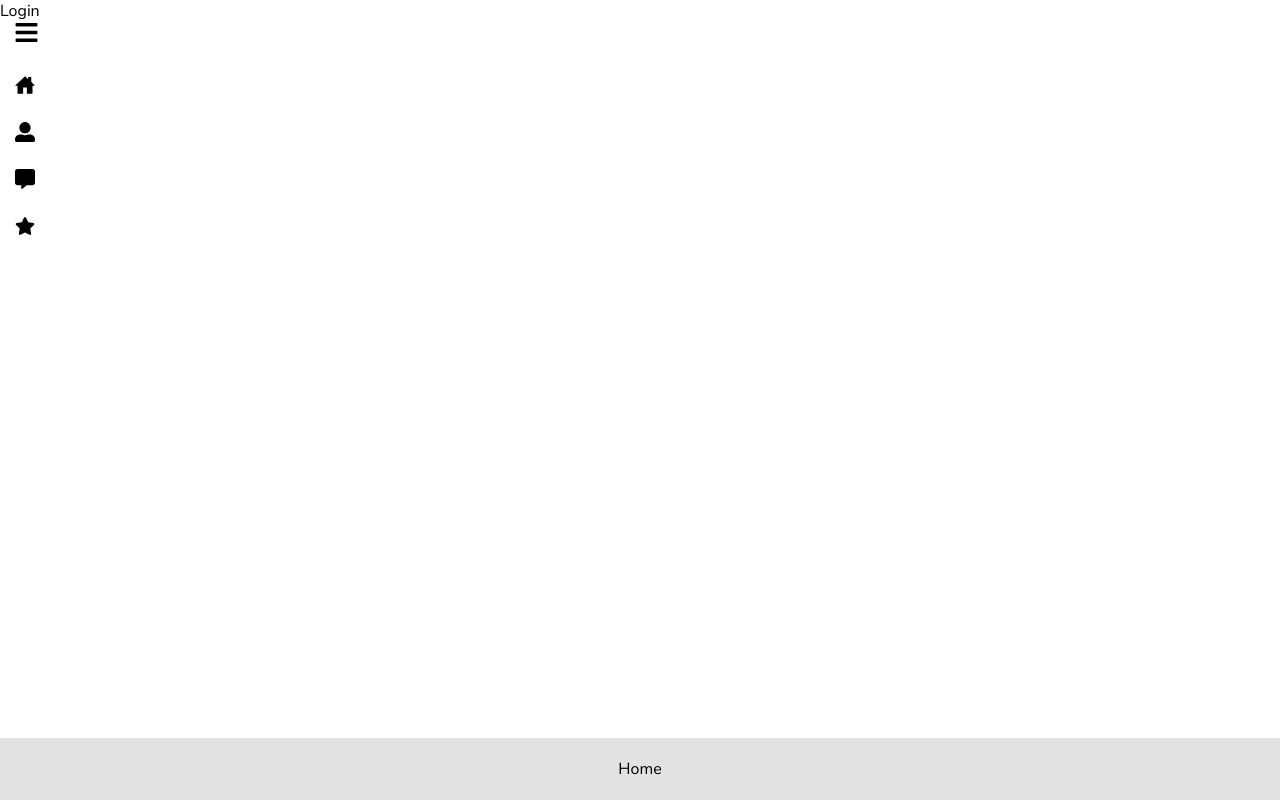
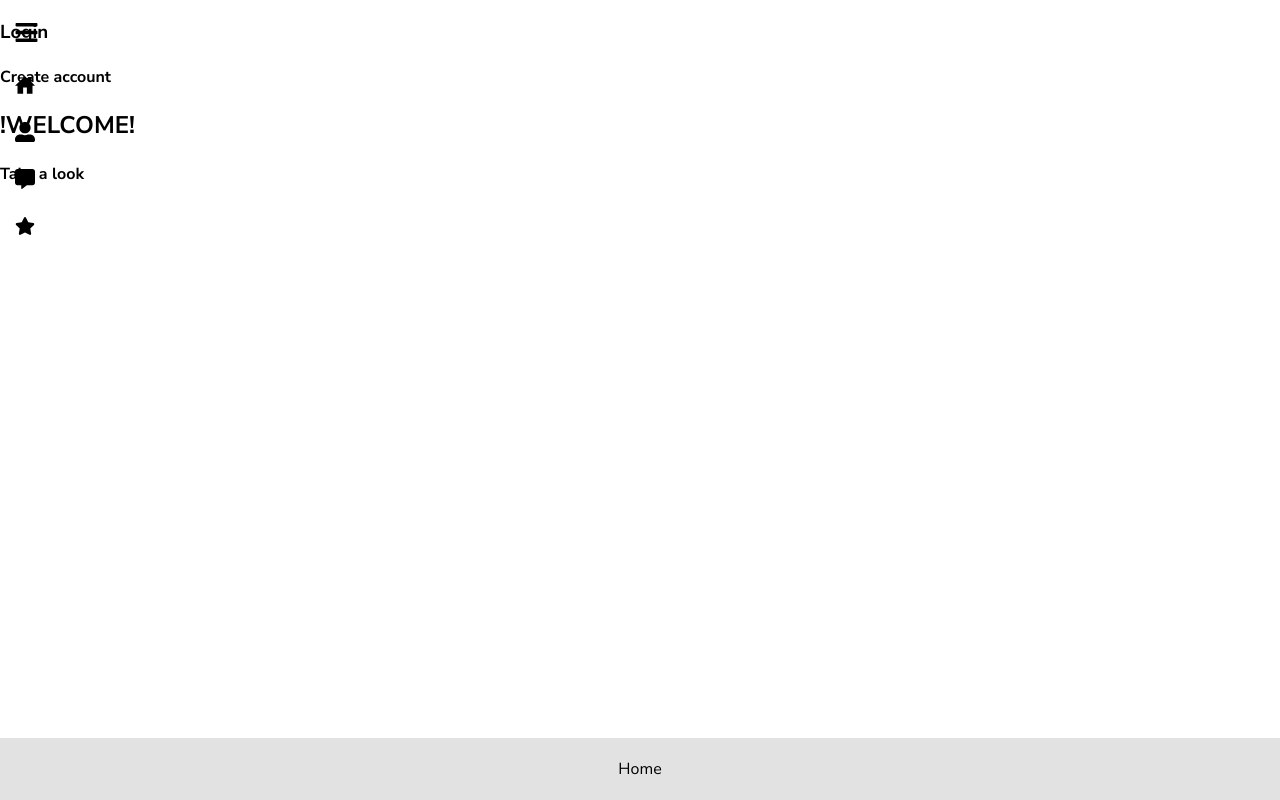
Before and after one commit to HugoDMiranda/Blog, a React (Create React App) app: page /Login in a window 1280 px wide. Built offline with nearby package versions, Linux system fonts and the light colour scheme.

Commit message:
view Login elements update

```diff
--- a/src/components/Navbar.js
+++ b/src/components/Navbar.js
@@ -15,7 +15,7 @@ function Navbar() {
       icon: <IoHomeSharp />,
     },
     {
-      path: "/about",
+      path: "/Login",
       name: "Yours",
       icon: <FaUserAlt />,
     },
--- a/src/views/Login.js
+++ b/src/views/Login.js
@@ -2,7 +2,18 @@ import React from "react";
 import "../sass/Login.css";
 
 function Login() {
-  return <div>Login</div>;
+  return (
+    <div className="login">
+      <div className="login-account">
+        <h3>Login</h3>
+        <h4>Create account</h4>
+      </div>
+      <div className="login-info">
+        <h2>!WELCOME!</h2>
+        <h4>Take a look</h4>
+      </div>
+    </div>
+  );
 }
 
 export default Login;
```
